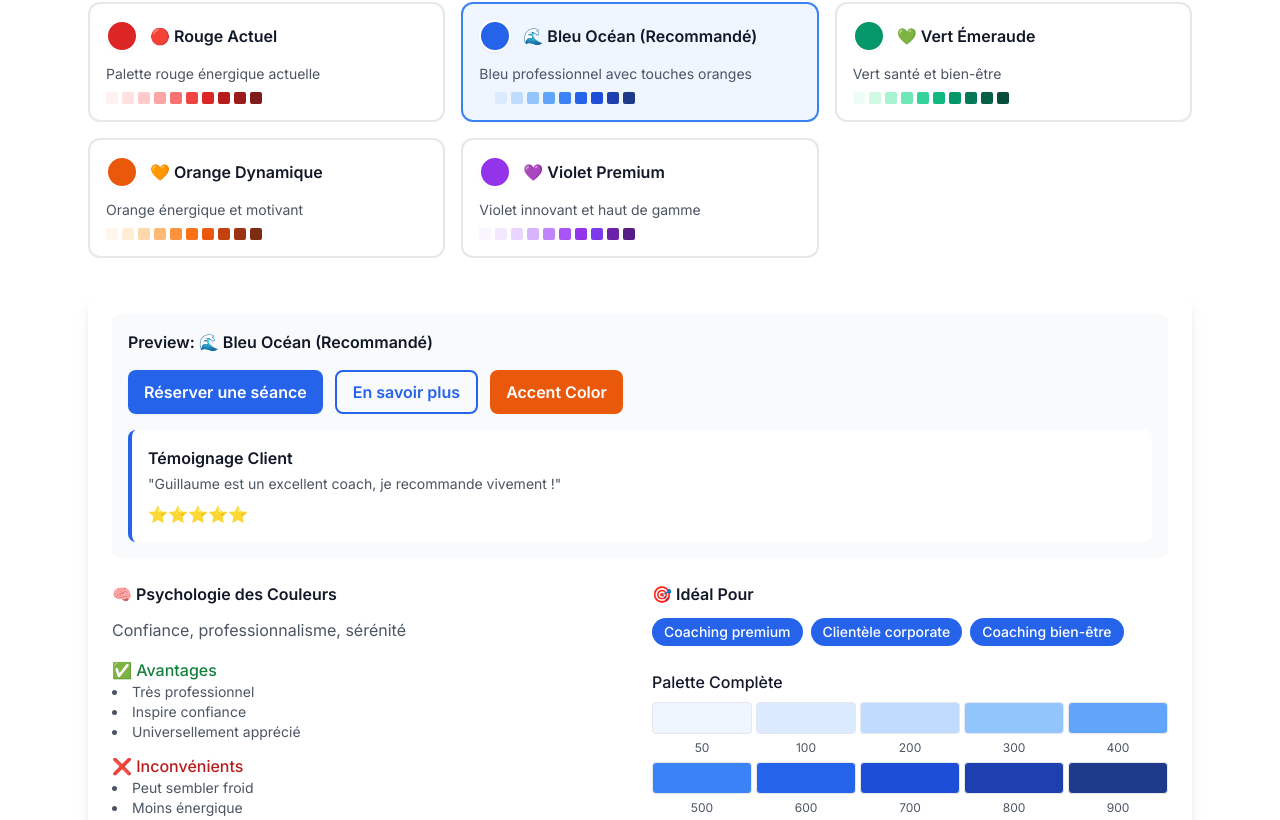
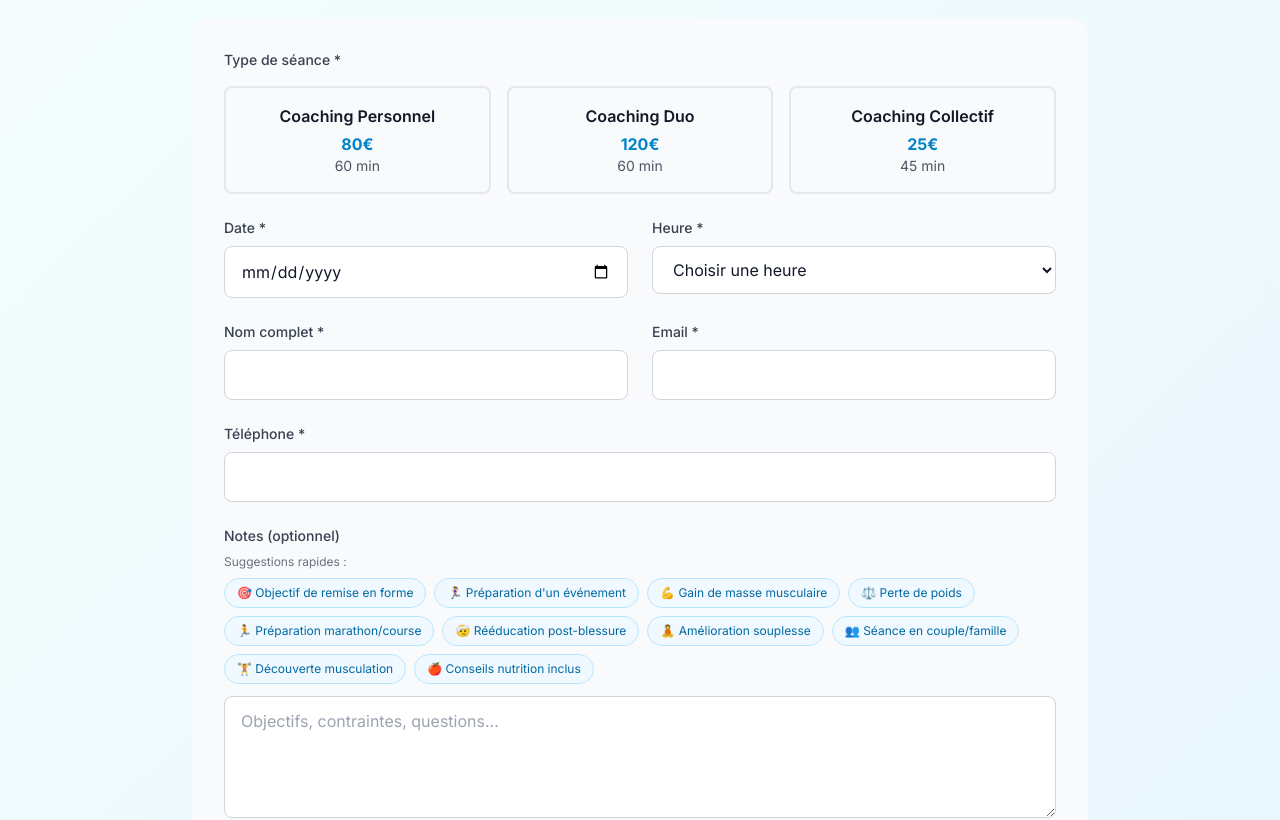
Before and after one commit to JIV-DLS/gmfitness-website, a React (Vite) app: page / in a window 1280 px wide. Shown: the part 5046-5866 px from the top of the page. Built offline with nearby package versions, Linux system fonts and the light colour scheme.

Commit message:
booking fixed plus siggestions

```diff
--- a/src/App.jsx
+++ b/src/App.jsx
@@ -13,7 +13,7 @@ const Services = React.lazy(() => import('./components/Services'));
 const About = React.lazy(() => import('./components/About'));
 const TestimonialsSection = React.lazy(() => import('./components/testimonials/TestimonialsSection'));
 const BookingCalendar = React.lazy(() => import('./components/BookingCalendar'));
-const ColorThemePreview = React.lazy(() => import('./components/demo/ColorThemePreview'));
+
 const Contact = React.lazy(() => import('./components/Contact'));
 const Footer = React.lazy(() => import('./components/Footer'));
 
@@ -88,16 +88,14 @@ function App() {
               </Suspense>
             </ErrorBoundary>
 
-            {/* Demo: Comparateur de thèmes couleurs */}
+            {/* Section Réservations */}
             <ErrorBoundary>
               <Suspense fallback={
                 <div className="section-padding flex items-center justify-center">
-                  <LoadingSpinner message="Chargement du comparateur..." />
+                  <LoadingSpinner message="Chargement des réservations..." />
                 </div>
               }>
-                <div className="section-padding bg-white dark:bg-gray-900">
-                  <ColorThemePreview />
-                </div>
+                <BookingCalendar />
               </Suspense>
             </ErrorBoundary>
 
--- a/src/components/BookingCalendar.jsx
+++ b/src/components/BookingCalendar.jsx
@@ -23,6 +23,20 @@ const BookingCalendar = memo(() => {
 
   const timeSlots = [
     '09:00', '10:00', '11:00', '14:00', '15:00', '16:00', '17:00', '18:00'
+  ];
+
+  // Suggestions pour les notes
+  const notesSuggestions = [
+    "🎯 Objectif de remise en forme",
+    "🏃‍♀️ Préparation d'un événement",
+    "💪 Gain de masse musculaire",
+    "⚖️ Perte de poids",
+    "🏃 Préparation marathon/course",
+    "🤕 Rééducation post-blessure",
+    "🧘 Amélioration souplesse",
+    "👥 Séance en couple/famille",
+    "🏋️ Découverte musculation",
+    "🍎 Conseils nutrition inclus"
   ];
 
   const handleSubmit = (e) => {
@@ -179,11 +193,38 @@ const BookingCalendar = memo(() => {
               <label className="block text-sm font-medium text-gray-700 dark:text-gray-300 mb-2">
                 Notes (optionnel)
               </label>
+
+              {/* Suggestions rapides */}
+              <div className="mb-3">
+                <p className="text-xs text-gray-500 dark:text-gray-400 mb-2">Suggestions rapides :</p>
+                <div className="flex flex-wrap gap-2">
+                  {notesSuggestions.map((suggestion, index) => (
+                    <button
+                      key={index}
+                      type="button"
+                      onClick={() => {
+                        const currentNotes = clientInfo.notes;
+                        const suggestionText = suggestion.replace(/^[🎯🏃‍♀️💪⚖️🏃🤕🧘👥🏋️🍎]\s/, '');
+                        if (!currentNotes.includes(suggestionText)) {
+                          setClientInfo({
+                            ...clientInfo,
+                            notes: currentNotes ? `${currentNotes}, ${suggestionText}` : suggestionText
+                          });
+                        }
+                      }}
+                      className="text-xs px-3 py-1.5 bg-primary-50 dark:bg-primary-900/20 text-primary-700 dark:text-primary-300 rounded-full hover:bg-primary-100 dark:hover:bg-primary-900/30 transition-colors border border-primary-200 dark:border-primary-700"
+                    >
+                      {suggestion}
+                    </button>
+                  ))}
+                </div>
+              </div>
+
               <textarea
                 name="notes"
                 value={clientInfo.notes}
                 onChange={(e) => setClientInfo({...clientInfo, notes: e.target.value})}
-                rows={3}
+                rows={4}
                 className="w-full px-4 py-3 rounded-lg border border-gray-300 dark:border-gray-600 bg-white dark:bg-gray-700 text-gray-900 dark:text-white"
                 placeholder="Objectifs, contraintes, questions..."
               />
```
